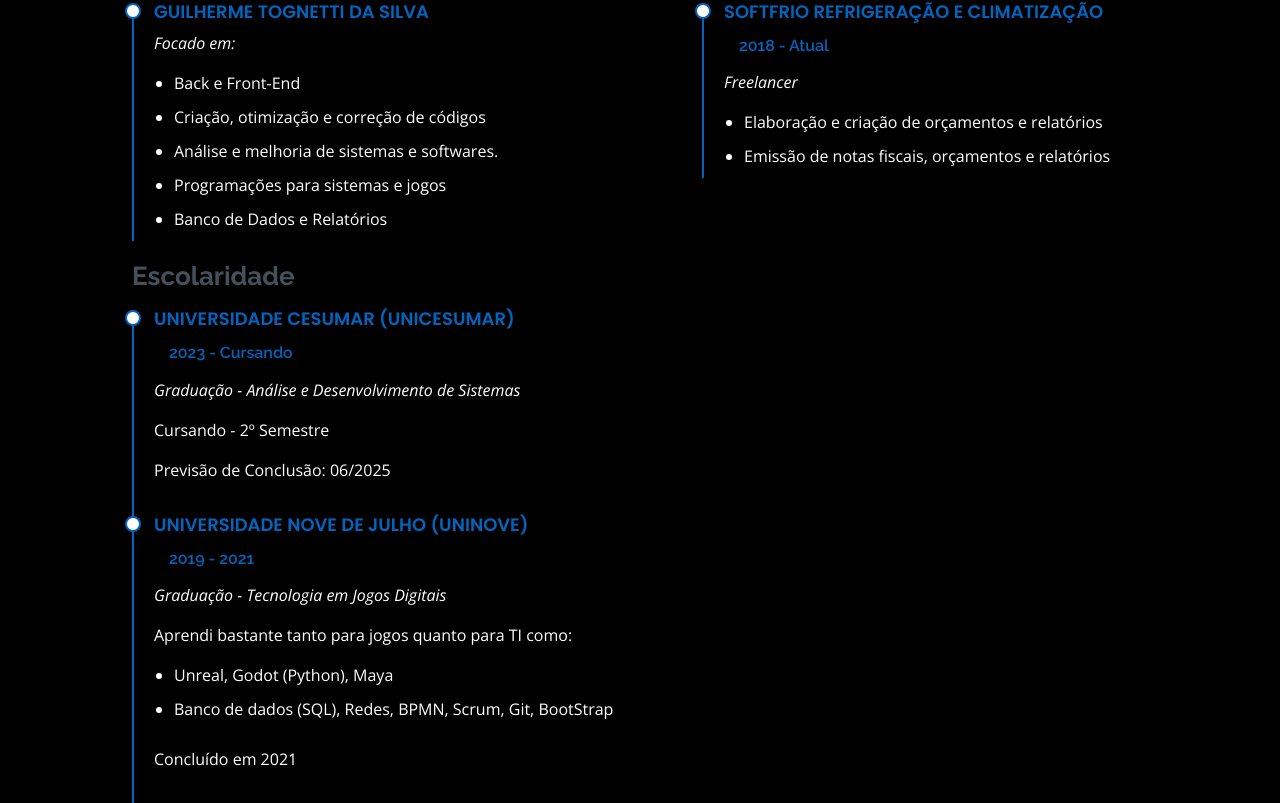
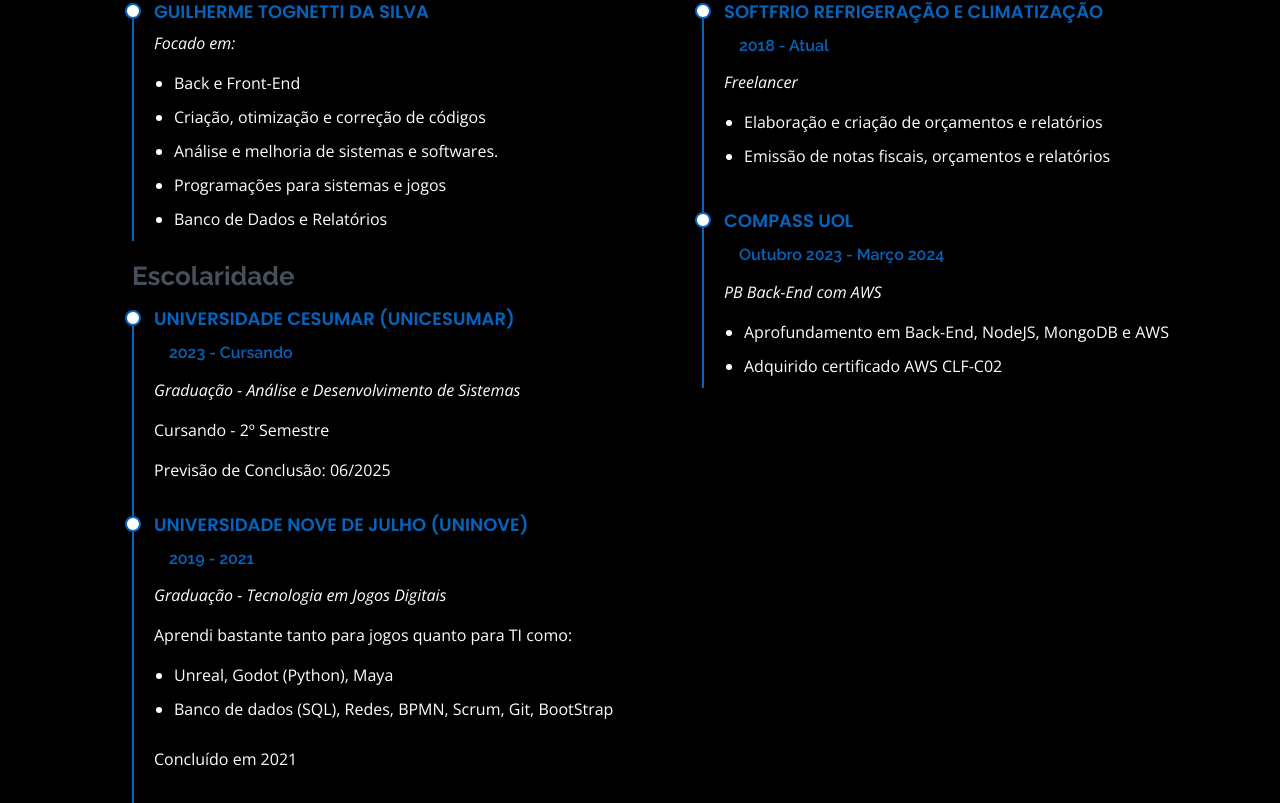
Before and after one commit to TognettiS/TognettiS.github.io, a plain HTML site: page index.html in a window 1280 px wide. Shown: the part 5155-5958 px from the top of the page. Drawn offline with nearby package versions, Linux system fonts and the light colour scheme.

Commit message:
update: experiencia Compass UOL

```diff
--- a/index.html
+++ b/index.html
@@ -670,6 +670,17 @@
               </ul>
             </div>
 
+            <div class="resume-item">
+              <h4>Compass UOL</h4>
+              <h5>Outubro 2023 - Março 2024</h5>
+              <p><em>PB Back-End com AWS </em></p>
+              <ul>
+                <li>Aprofundamento em Back-End, NodeJS, MongoDB e AWS</li>
+                <li>Adquirido certificado AWS CLF-C02</li>
+
+              </ul>
+            </div>
+
           </div>
         </div>
 
```
